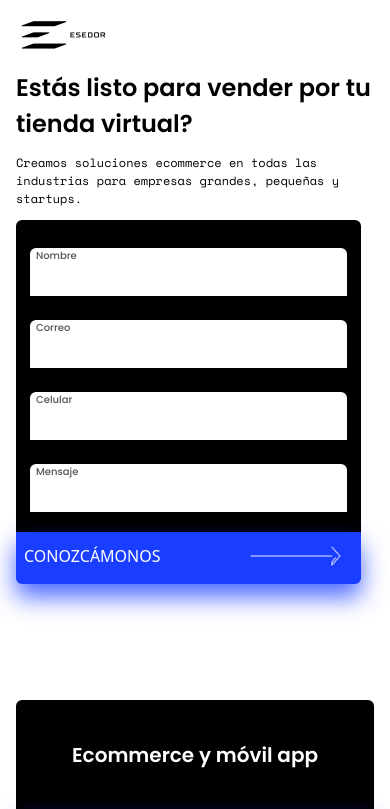
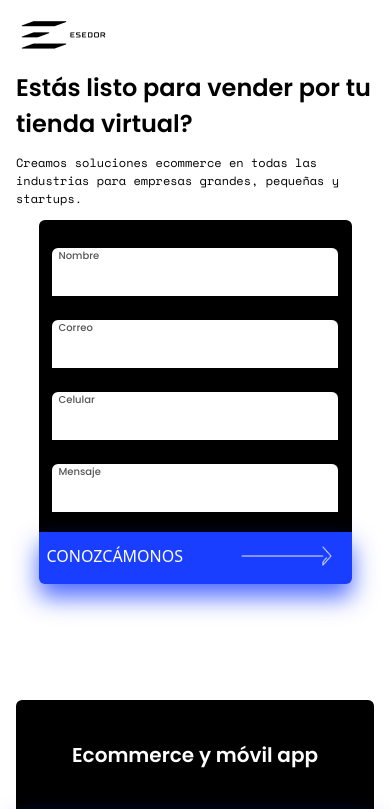
Before and after one commit to ZambranoBeicker/esedor_landingpage-web, a React (Create React App) app: page / in a window 390 px wide. Shown: the top 809 px of the page. Built offline with nearby package versions, Linux system fonts and the light colour scheme.

Commit message:
Add responsive styles to projects form

```diff
--- a/src/components/Projects.js
+++ b/src/components/Projects.js
@@ -1,5 +1,5 @@
 import React from 'react';
-import {InfoParagraph,HeroForm} from './Hero.js';
+import {InfoParagraph,HeroForm} from './Hero.js'; /*Acomodar el padding-left de los elementos en tamaño 'md'*/
 
 
 const Projects = () =>{
@@ -36,9 +36,9 @@ const Projects = () =>{
               </div>
           </section>
 
-          <div className="w-full lg:flex lg_justify-around pt-10 pb-6 mt-10 bg-blue-secondary">
-            <h4 className="text-smibig ml-8 mt-4 mb-12 md:text-4xl lg:pr-4 lg:ml-32 lg:w-5/12">Estás listo para vender por tu tienda virtual?</h4>
-              <HeroForm formClass="bg-black min-h-0 py-1 rounded-t-md" containerForm="form-container mx-auto md:ml-auto md:mr-40 lg:w-auto lg:mr-16 sm:w-56"/>
+          <div className="w-full md:flex lg:justify-around pt-10 pb-6 lg:py-20 bg-blue-secondary">
+            <h4 className="w-9/12 mx-auto md:w-6/12 text-smibig mt-4 mb-12 sm:text-2xl md:text-3xl lg:text-5xl lg:mx-auto lg:w-6/12 xl:ml-auto xl:mr-0 xl:text-left xl:pl-24 xl:pr-24 xl:w-5/12 sm:w-8/12">Estás listo para vender por tu tienda virtual?</h4>
+              <HeroForm formClass="bg-black min-h-0 py-1 px-2 rounded-t-md " containerForm="form-container md:px-0 mx-auto lg:w-auto lg:ml-0 lg:mr-16 sm:w-56"/>
           </div>
 
         </React.Fragment>
--- a/src/sass/_hero.scss
+++ b/src/sass/_hero.scss
@@ -16,7 +16,12 @@
 
 }
 
-.arrow-container,.form-container form{
+.form-container{
+  margin-left: auto;
+  margin-right: auto;
+}
+
+.arrow-container,.form-container,.form-container form{
   max-width: 345px;
   min-width: 280px;
 
```
